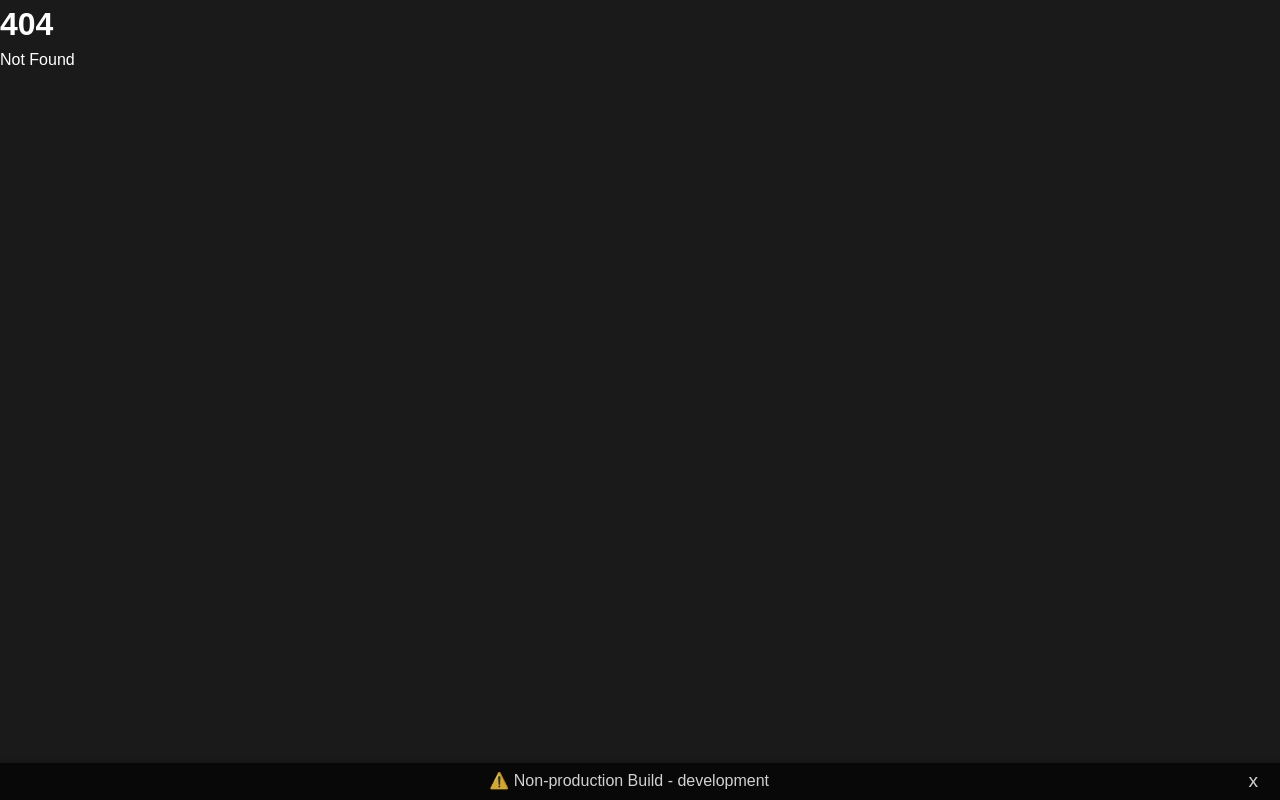
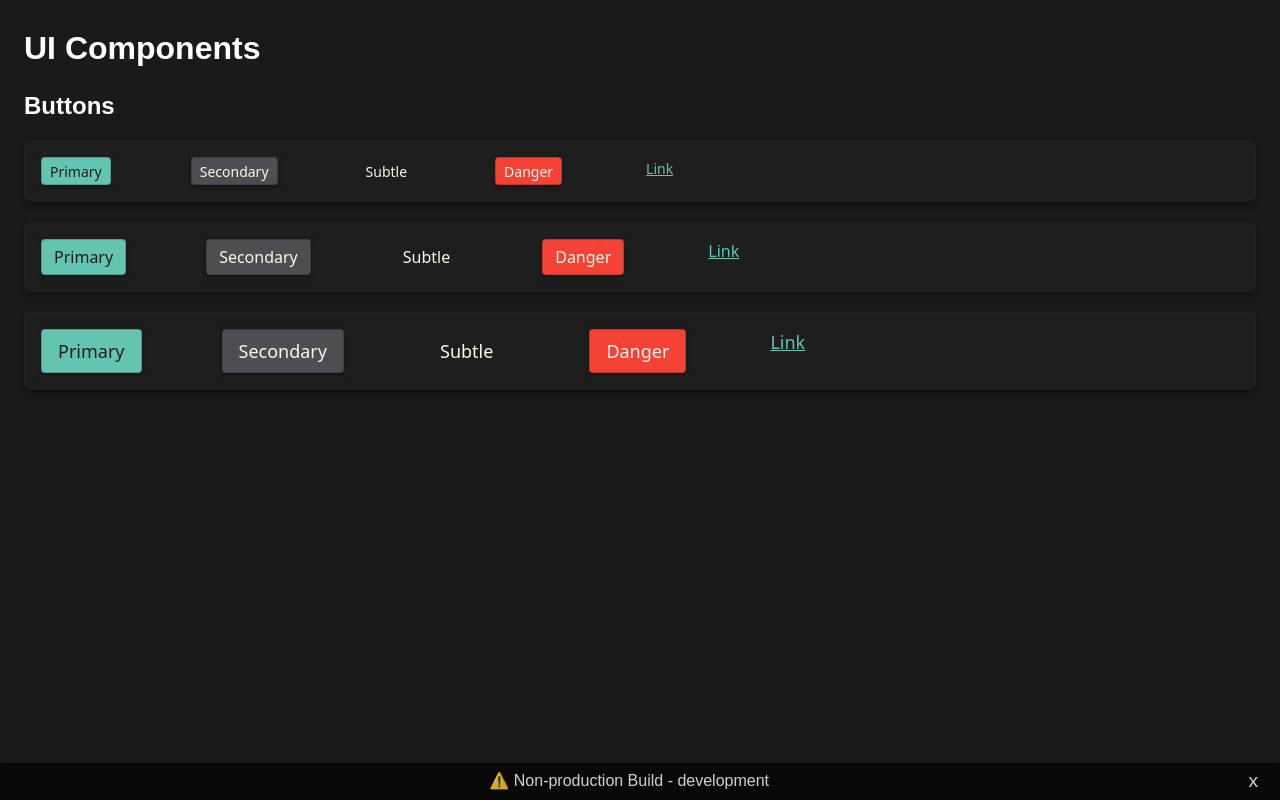
Before and after one commit to jacobpieper/conrad, a SvelteKit app: page /ui in a window 1280 px wide. Before the commit this address had no page. Built offline with nearby package versions, Linux system fonts and the light colour scheme.

Commit message:
added Button component styling

```diff
--- /dev/null
+++ b/src/lib/svelte/components/ui/Button.svelte
@@ -0,0 +1,189 @@
+<script lang="ts">
+	export let appearance: 'primary' | 'secondary' | 'subtle' | 'danger' | 'link' = 'primary'
+	export let size: 'small' | 'medium' | 'large' = 'medium'
+	export let disabled = false
+	export let type: 'button' | 'submit' | 'reset' = 'button'
+	export let icon: string | null = null
+	export let trailingIcon: string | null = null
+	export let fullWidth = false
+	export let ariaLabel: string | undefined = undefined
+
+	// Helper function to generate CSS classes
+	function getButtonClasses() {
+		const classes = [
+			'button',
+			`button-${appearance}`,
+			`button-${size}`,
+			fullWidth ? 'button-full-width' : '',
+		]
+
+		return classes.filter(Boolean).join(' ')
+	}
+</script>
+
+<button
+	{type}
+	class={getButtonClasses()}
+	{disabled}
+	aria-disabled={disabled}
+	aria-label={ariaLabel}
+	on:click
+	on:mouseover
+	on:mouseenter
+	on:mouseleave
+	on:focus
+	on:blur
+	on:keydown
+>
+	{#if icon}
+		<span class="icon icon-leading">{icon}</span>
+	{/if}
+
+	{#if $$slots.default}
+		<span class="button-content">
+			<slot />
+		</span>
+	{/if}
+
+	{#if trailingIcon}
+		<span class="icon icon-trailing">
+			{trailingIcon}
+		</span>
+	{/if}
+</button>
+
+<style>
+	.button {
+		display: inline-flex;
+		align-items: center;
+		justify-content: center;
+		gap: var(--space-2);
+		border: none;
+		border-radius: var(--border-radius-md);
+		font-family: var(--font-family-sans);
+		font-weight: var(--font-weight-medium);
+		text-decoration: none;
+		cursor: pointer;
+		transition: var(--transition-property-common);
+		transition-duration: var(--transition-normal);
+		transition-timing-function: var(--transition-default-timing);
+		position: relative;
+		white-space: nowrap;
+		box-shadow: var(--shadow-sm);
+		border: var(--border-width-thin) solid rgba(0, 0, 0, 0.2);
+	}
+	.button:focus-visible {
+		outline: var(--border-width-medium) solid var(--colPrimary3);
+		outline-offset: var(--border-width-thin);
+	}
+	.button[disabled],
+	.button[aria-disabled='true'] {
+		opacity: 0.5;
+		cursor: not-allowed;
+		pointer-events: none;
+	}
+
+	/* Sizes */
+	.button-small {
+		font-size: var(--font-size-sm);
+		padding: var(--space-button-sm);
+		height: var(--height-button-sm);
+	}
+	.button-medium {
+		font-size: var(--font-size-md);
+		padding: var(--space-button-md);
+		height: var(--height-button-md);
+	}
+	.button-large {
+		font-size: var(--font-size-lg);
+		padding: var(--space-button-lg);
+		height: var(--height-button-lg);
+	}
+
+	/* Appearance */
+	.button-primary {
+		background-color: var(--color-button-primary-bg);
+		color: var(--color-button-primary-text);
+	}
+	.button-primary:hover:not([disabled]) {
+		background-color: var(--color-button-primary-hover);
+	}
+	.button-primary:active:not([disabled]) {
+		background-color: var(--color-button-primary-active);
+	}
+
+	.button-secondary {
+		background-color: var(--color-button-secondary-bg);
+		color: var(--color-button-secondary-text);
+	}
+	.button-secondary:hover:not([disabled]) {
+		background-color: var(--color-button-secondary-hover);
+	}
+	.button-secondary:active:not([disabled]) {
+		background-color: var(--color-button-secondary-active);
+	}
+
+	.button-subtle {
+		background-color: var(--color-button-subtle-bg);
+		color: var(--color-button-subtle-text);
+		border: none;
+		box-shadow: none;
+	}
+	.button-subtle:hover:not([disabled]) {
+		background-color: var(--color-button-subtle-hover);
+		box-shadow: var(--shadow-xs);
+	}
+	.button-subtle:active:not([disabled]) {
+		background-color: var(--color-button-subtle-active);
+		box-shadow: var(--shadow-xs);
+	}
+
+	.button-danger {
+		background-color: var(--color-button-danger-bg);
+		color: var(--color-button-danger-text);
+	}
+	.button-danger:hover:not([disabled]) {
+		background-color: var(--color-button-danger-hover);
+	}
+	.button-danger:active:not([disabled]) {
+		background-color: var(--color-button-danger-hover);
+	}
+
+	.button-link {
+		background-color: var(--color-button-link-bg);
+		color: var(--color-button-link-text);
+		padding: 0 var(--space-1);
+		height: fit-content;
+		text-decoration: underline;
+		border: none;
+		box-shadow: none;
+	}
+	.button-link:hover:not([disabled]) {
+		background-color: var(--color-button-link-hover);
+		color: var(--color-text-inverse);
+		box-shadow: var(--shadow-sm);
+	}
+	.button-link:active:not([disabled]) {
+		background-color: var(--color-button-link-active);
+		color: var(--color-text-inverse);
+		box-shadow: var(--shadow-sm);
+	}
+
+	/* Full Width */
+	.button-full-width {
+		width: 100%;
+	}
+
+	/* Content */
+	.button-content {
+		display: inline-flex;
+		align-items: center;
+	}
+
+	/* Icons */
+	.icon {
+		display: inline-flex;
+		align-items: center;
+		justify-content: center;
+	}
+</style>
--- /dev/null
+++ b/src/routes/ui/+page.svelte
@@ -0,0 +1,92 @@
+<script lang="ts">
+	import Button from '$lib/svelte/components/ui/Button.svelte'
+</script>
+
+<div class="container">
+	<h1>UI Components</h1>
+	<h2>Buttons</h2>
+	<div class="groups">
+		<div class="button-container sub-container">
+			<div class="sub-sub-container">
+				<Button appearance="primary" size="small">Primary</Button>
+			</div>
+			<div class="sub-sub-container">
+				<Button appearance="secondary" size="small">Secondary</Button>
+			</div>
+			<div class="sub-sub-container">
+				<Button appearance="subtle" size="small">Subtle</Button>
+			</div>
+			<div class="sub-sub-container">
+				<Button appearance="danger" size="small">Danger</Button>
+			</div>
+			<div class="sub-sub-container">
+				<Button appearance="link" size="small">Link</Button>
+			</div>
+		</div>
+		<div class="button-container sub-container">
+			<div class="sub-sub-container">
+				<Button appearance="primary">Primary</Button>
+			</div>
+			<div class="sub-sub-container">
+				<Button appearance="secondary">Secondary</Button>
+			</div>
+			<div class="sub-sub-container">
+				<Button appearance="subtle">Subtle</Button>
+			</div>
+			<div class="sub-sub-container">
+				<Button appearance="danger">Danger</Button>
+			</div>
+			<div class="sub-sub-container">
+				<Button appearance="link">Link</Button>
+			</div>
+		</div>
+		<div class="button-container sub-container">
+			<div class="sub-sub-container">
+				<Button appearance="primary" size="large">Primary</Button>
+			</div>
+			<div class="sub-sub-container">
+				<Button appearance="secondary" size="large">Secondary</Button>
+			</div>
+			<div class="sub-sub-container">
+				<Button appearance="subtle" size="large">Subtle</Button>
+			</div>
+			<div class="sub-sub-container">
+				<Button appearance="danger" size="large">Danger</Button>
+			</div>
+			<div class="sub-sub-container">
+				<Button appearance="link" size="large">Link</Button>
+			</div>
+		</div>
+	</div>
+</div>
+
+<style>
+	.container {
+		padding: 1.5rem;
+	}
+	.sub-container {
+		padding: 1rem;
+		background-color: var(--bg2);
+		display: flex;
+		gap: 5rem;
+		border-radius: 8px;
+		border: 1px solid var(--colGrey5);
+		box-shadow: var(--shadow-md);
+	}
+	.sub-sub-container {
+		width: fit-content;
+	}
+	.groups {
+		display: flex;
+		flex-direction: column;
+		gap: 20px;
+	}
+	h2 {
+		padding: 1rem 0;
+	}
+	h3 {
+		font-size: 1.2rem;
+		font-weight: 400;
+		padding-bottom: 1rem;
+	}
+</style>
--- a/src/style.css
+++ b/src/style.css
@@ -154,17 +154,27 @@ body {
 
   --color-button-primary-bg: var(--color-accent-2);
   --color-button-primary-text: var(--color-bg-0);
-  --color-button-primary-hover: var(--color-accent-1);
-  --color-button-primary-active: var(--color-accent-0);
+  --color-button-primary-hover: var(--color-accent-3);
+  --color-button-primary-active: var(--color-accent-4);
 
   --color-button-secondary-bg: var(--color-neutral-2);
   --color-button-secondary-text: var(--color-fg-0);
   --color-button-secondary-hover: var(--color-neutral-3);
   --color-button-secondary-active: var(--color-neutral-4);
 
+  --color-button-subtle-bg: transparent;
+  --color-button-subtle-text: var(--color-text-primary);
+  --color-button-subtle-hover: rgba(255, 255, 255, 0.05);
+  --color-button-subtle-active: rgba(255, 255, 255, 0.1);
+
   --color-button-danger-bg: var(--color-error-1);
   --color-button-danger-text: var(--color-fg-0);
   --color-button-danger-hover: var(--color-error-0);
+
+  --color-button-link-bg: transparent;
+  --color-button-link-text: var(--color-text-link);
+  --color-button-link-hover: var(--color-accent-1);
+  --color-button-link-active: var(--color-accent-0);
 
   --color-icon-primary: var(--color-fg-0);
   --color-icon-secondary: var(--color-fg-1);
@@ -174,8 +184,6 @@ body {
   --color-icon-warning: var(--color-warning-1);
   --color-icon-error: var(--color-error-1);
   --color-icon-info: var(--color-info-1);
-
-  --color-focus-ring: var(--color-primary-2);
 
   --color-scrollbar-thumb: var(--color-neutral-3);
   --color-scrollbar-thumb-hover: var(--color-neutral-4);
@@ -212,9 +220,9 @@ body {
   --space-10: 6rem;     /* 96px */
 
   /* Component Spacing */
-  --space-button-sm: var(--space-2) var(--space-3);
-  --space-button-md: var(--space-3) var(--space-4);
-  --space-button-lg: var(--space-4) var(--space-5);
+  --space-button-sm: var(--space-1) var(--space-2);
+  --space-button-md: var(--space-2) var(--space-3);
+  --space-button-lg: var(--space-3) var(--space-4);
 
   --space-input-sm: var(--space-2);
   --space-input-mg: var(--space-3);
@@ -259,6 +267,7 @@ body {
   --border-width-thick: 4px;
 
   /* Shadows */
+  --shadow-xs: 0 2px 3px -1px var(--color-shadow-1);
   --shadow-sm: 0 2px 4px var(--color-shadow-1), 0 1px 2px -1px var(--color-shadow-0);
   --shadow-md: 0 4px 6px var(--color-shadow-1), 0 1px 2px -1px var(--color-shadow-0);
   --shadow-lg: 0 8px 12px var(--color-shadow-1), 0 2px 4px -2px var(--color-shadow-0);
@@ -276,13 +285,13 @@ body {
   --z-index-tooltip: 300;
 
   /* Component Size */
-  --height-button-sm: 2rem;   /* 32px */
-  --height-button-md: 2.5rem; /* 40px */
-  --height-button-lg: 3rem;   /* 48px */
+  --height-button-sm: 1.75rem;   /* 28px */
+  --height-button-md: 2.25rem; /* 36px */
+  --height-button-lg: 2.75rem;   /* 44px */
 
-  --height-input-sm: 2rem;   /* 32px */
-  --height-input-md: 2.5rem; /* 40px */
-  --height-input-lg: 3rem;   /* 48px */
+  --height-input-sm: 1.75rem;   /* 28px */
+  --height-input-md: 2.25rem; /* 36px */
+  --height-input-lg: 2.75rem;   /* 44px */
 
   --width-container-sm: 640px;
   --width-container-md: 768px;
```
